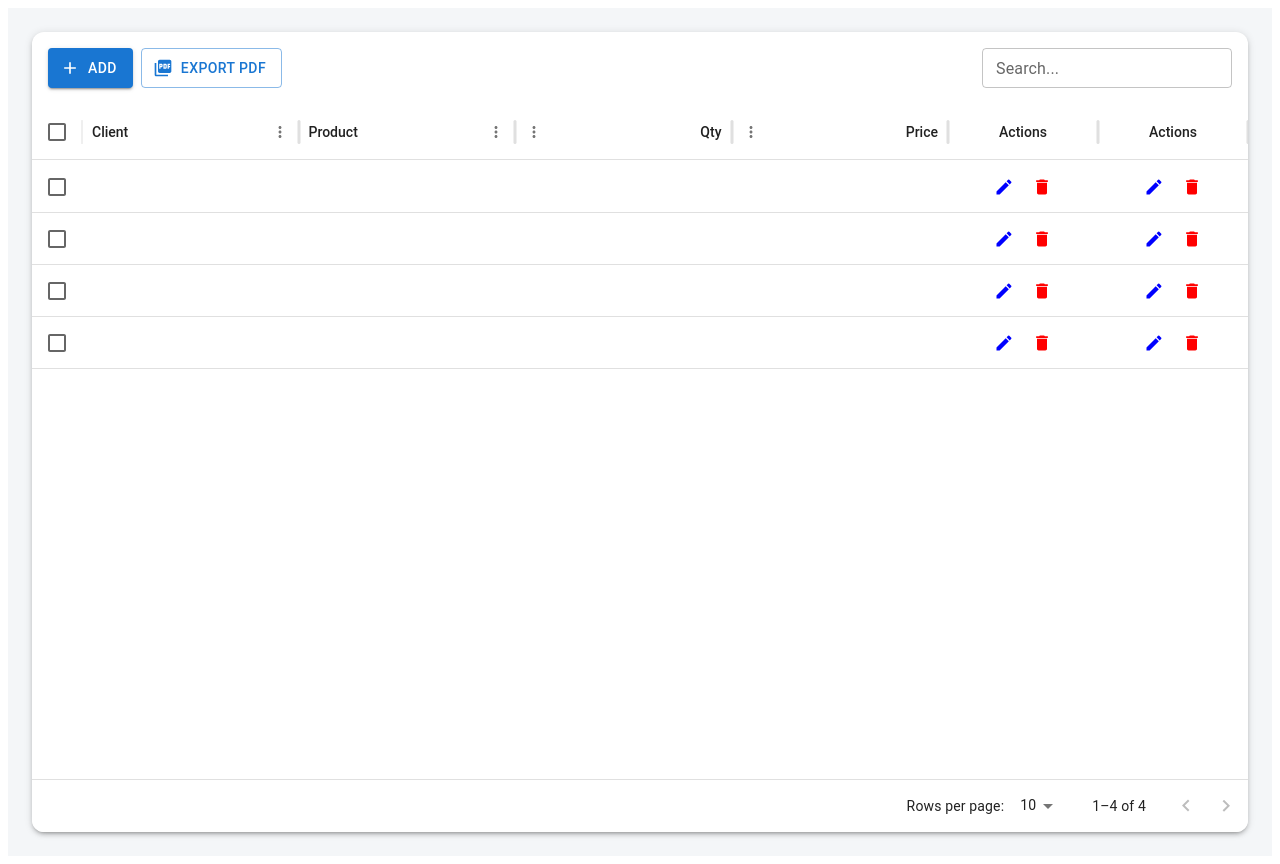
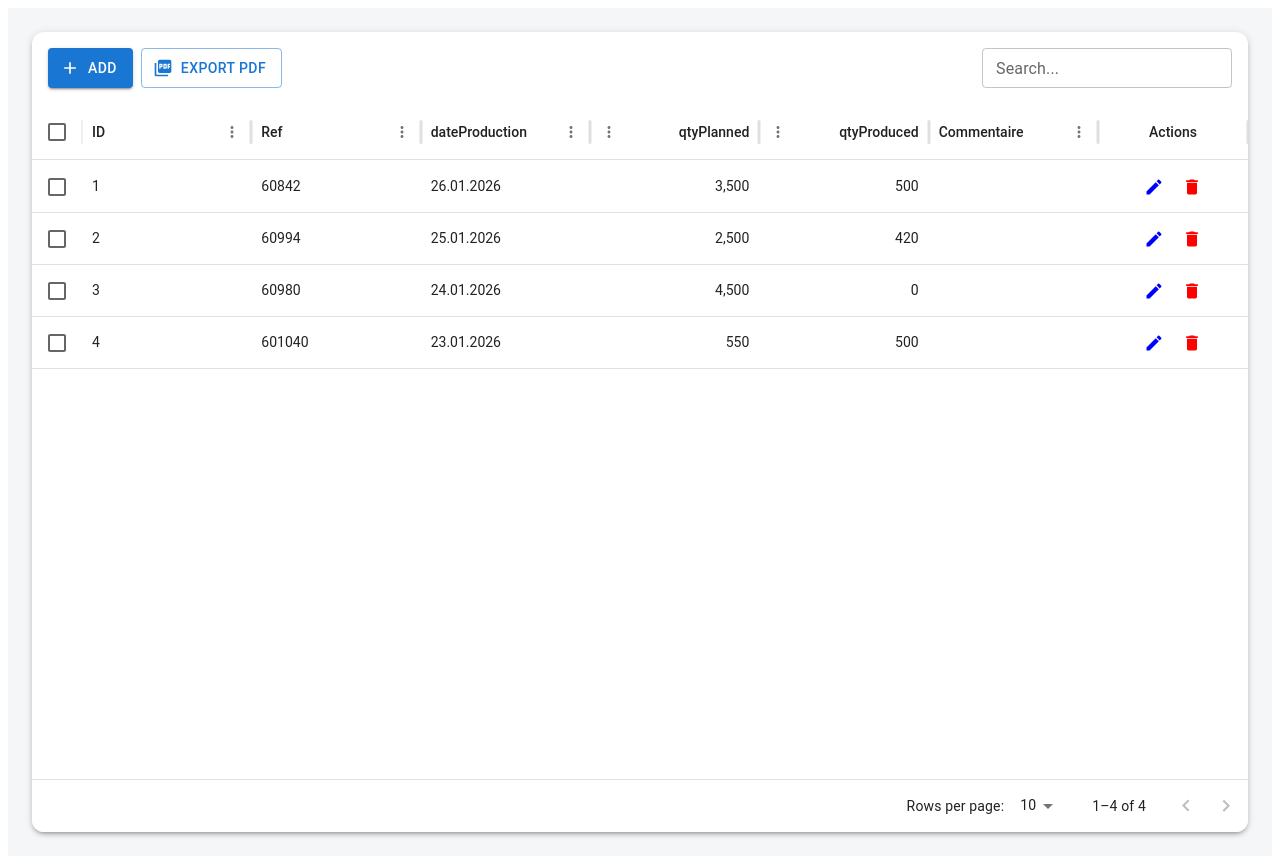
Before and after one commit to safwen-code/projects, a React (Vite) app in the folder CRM/: page /login in a window 1280 px wide. Both pictures are taken after a click on the button "SIGN IN". Built offline with nearby package versions, Linux system fonts and the light colour scheme.

Commit message:
update product UI ===> next facture process

```diff
--- a/CRM/src/ui/Product.jsx
+++ b/CRM/src/ui/Product.jsx
@@ -82,43 +82,29 @@ const ProductGridMUI = () => {
   }
 
   const columns = [
-    { field: 'client', headerName: 'Client', flex: 1, editable: true },
-    { field: 'product', headerName: 'Product', flex: 1, editable: true },
+    { field: 'id', headerName: 'ID', flex: 1 },
+    { field: 'ref', headerName: 'Ref', flex: 1, editable: true },
     {
-      field: 'qty',
-      headerName: 'Qty',
+      field: 'dateProduction',
+      headerName: 'dateProduction',
+      flex: 1,
+      editable: true,
+    },
+    {
+      field: 'qtyPlanned',
+      headerName: 'qtyPlanned',
       flex: 1,
       editable: true,
       type: 'number',
     },
     {
-      field: 'price',
-      headerName: 'Price',
+      field: 'qtyProduced',
+      headerName: 'qtyProduced',
       flex: 1,
       editable: true,
       type: 'number',
     },
-    {
-      field: 'actions',
-      headerName: 'Actions',
-      width: 120,
-      renderCell: (params) => (
-        <Button
-          color="error"
-          size="small"
-          startIcon={<Delete />}
-          onClick={() =>
-            setRows((prev) => prev.filter((r) => r.id !== params.row.id))
-          }
-        >
-          Delete
-        </Button>
-      ),
-      type: 'number',
-      flex: 1,
-      editable: true,
-    },
-
+    { field: 'com', headerName: 'Commentaire', flex: 1, editable: true },
     {
       field: 'actions',
       type: 'actions',
@@ -163,21 +149,19 @@ const ProductGridMUI = () => {
   ]
 
   const handleAdd = () => {
+    const id = Date.now()
+
     setRows((prev) => [
       {
-        id: Date.now(),
-        client: '',
-        product: '',
-        qty: 0,
-        price: 0,
+        id,
+        ref: '',
+        dateProduction: '',
+        qtyPlanned: 0,
+        qtyProduced: 0,
       },
       ...prev,
     ])
-    const id = Date.now()
-    setRows((prev) => [
-      { id, client: '', product: '', qty: 0, price: 0 },
-      ...prev,
-    ])
+
     setRowModesModel((prev) => ({
       ...prev,
       [id]: { mode: GridRowModes.Edit },
@@ -197,8 +181,17 @@ const ProductGridMUI = () => {
 
     autoTable(doc, {
       startY: 20,
-      head: [['Client', 'Product', 'Qty', 'Price']],
-      body: selectedRows.map((r) => [r.client, r.product, r.qty, r.price]),
+      head: [
+        ['ID', 'Ref', 'Date Production', 'qtyPlanned', 'qtyProduced', 'com'],
+      ],
+      body: selectedRows.map((r) => [
+        r.id,
+        r.ref,
+        r.dateProduction,
+        r.qtyPlanned,
+        r.qtyProduced,
+        r.com,
+      ]),
     })
 
     doc.save('report.pdf')
```
